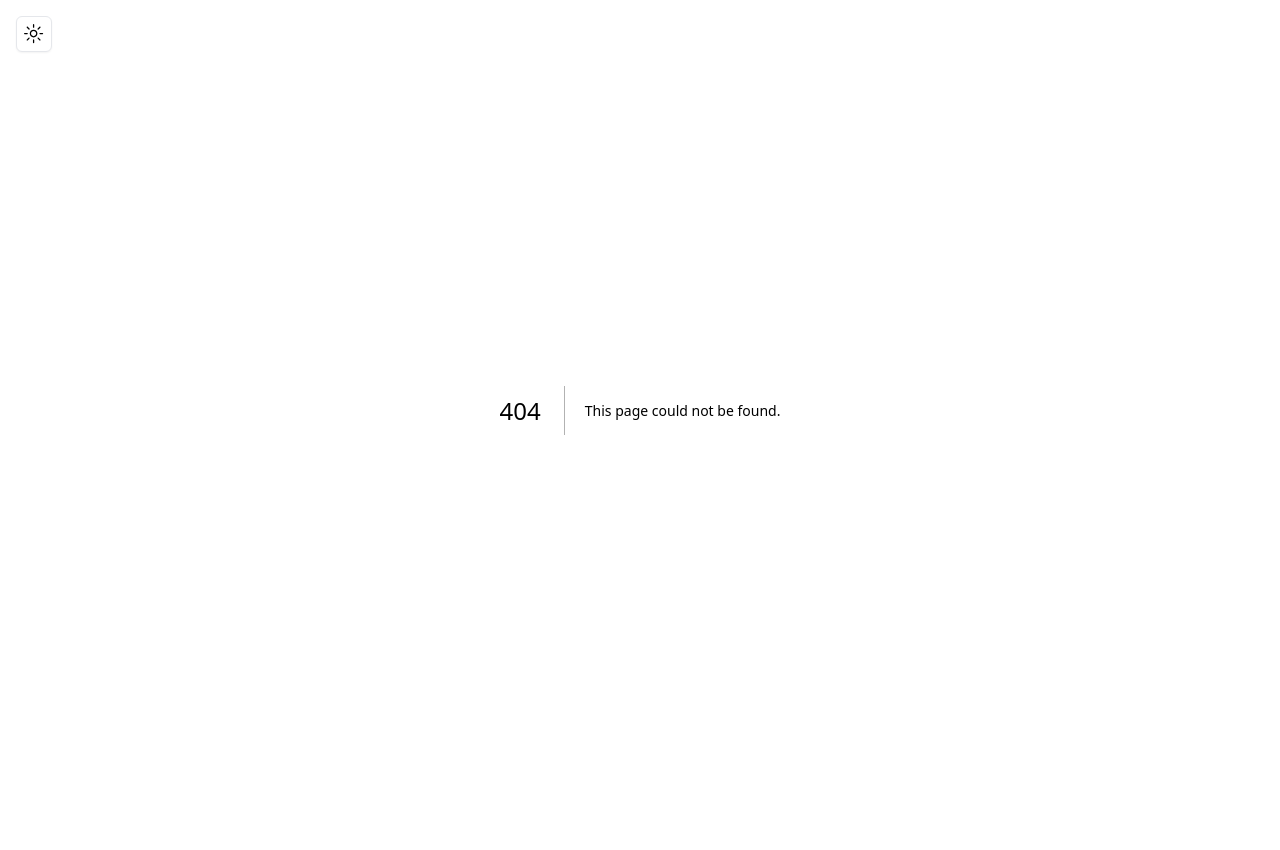
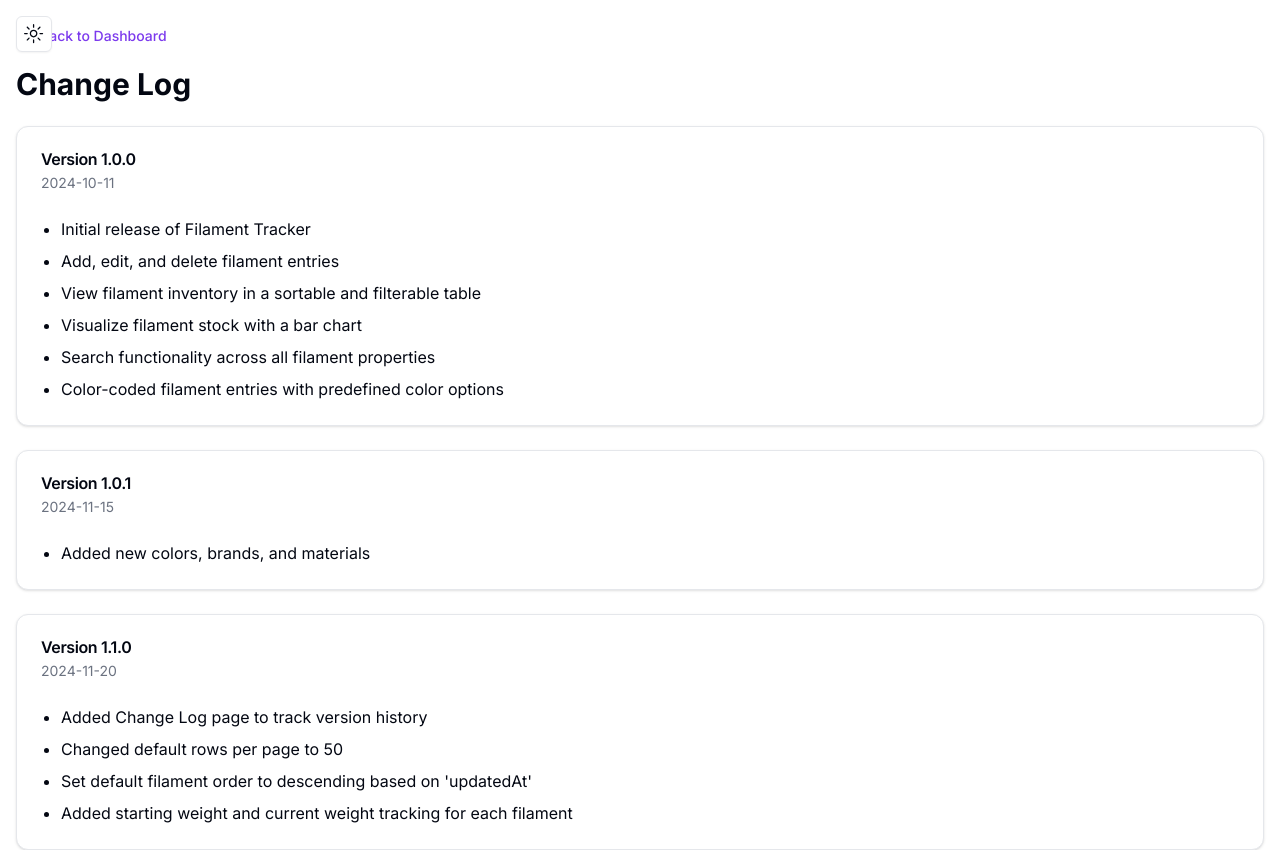
Before and after one commit to cdeck95/filament-tracking, a Next.js app: page /change-log in a window 1280 px wide. Before the commit this address had no page. Shown: the top 850 px of the page. Before the commit the page ends 810 px from the top, so only its background shows below. Built offline with nearby package versions, Linux system fonts and the light colour scheme.

Commit message:
change log

```diff
--- /dev/null
+++ b/app/change-log/page.tsx
@@ -0,0 +1,107 @@
+"use client";
+
+import { useState } from "react";
+import Link from "next/link";
+import { Button } from "@/components/ui/button";
+import {
+  Card,
+  CardContent,
+  CardDescription,
+  CardHeader,
+  CardTitle,
+} from "@/components/ui/card";
+import { ArrowLeft } from "lucide-react";
+
+interface ChangeLogEntry {
+  version: string;
+  date: string;
+  changes: string[];
+}
+
+const initialRelease: ChangeLogEntry = {
+  version: "1.0.0",
+  date: "2024-10-11",
+  changes: [
+    "Initial release of Filament Tracker",
+    "Add, edit, and delete filament entries",
+    "View filament inventory in a sortable and filterable table",
+    "Visualize filament stock with a bar chart",
+    "Search functionality across all filament properties",
+    "Color-coded filament entries with predefined color options",
+  ],
+};
+
+const updates: ChangeLogEntry[] = [
+  {
+    version: "1.0.1",
+    date: "2024-11-15",
+    changes: ["Added new colors, brands, and materials"],
+  },
+  {
+    version: "1.1.0",
+    date: "2024-11-20",
+    changes: [
+      "Added Change Log page to track version history",
+      "Changed default rows per page to 50",
+      "Set default filament order to descending based on 'updatedAt'",
+      "Added starting weight and current weight tracking for each filament",
+    ],
+  },
+  {
+    version: "1.1.1",
+    date: "2024-11-27",
+    changes: ["Added new colors, brands, and materials"],
+  },
+
+  {
+    version: "1.2.0",
+    date: "2024-12-14",
+    changes: [
+      "Clicking anywhere in the row now opens the edit filament page",
+      "Added a delete button in the actions menu for quick deletion",
+      "Added 'close' and 'home' buttons on the QR code page for easier navigation",
+      "Added a 'notes' field to the filament object",
+      "Added the 'notes' column to the filament table",
+      "Added a toggle to auto-open the QR code after adding a filament",
+    ],
+  },
+];
+
+export default function ChangeLog() {
+  const [changeLog, setChangeLog] = useState<ChangeLogEntry[]>([
+    initialRelease,
+    ...updates,
+  ]);
+
+  return (
+    <div className="container mx-auto p-4">
+      <div className="mb-4">
+        <Link
+          href="/"
+          className="inline-flex items-center text-sm font-medium text-primary hover:underline"
+        >
+          <ArrowLeft className="mr-2 h-4 w-4" />
+          Back to Dashboard
+        </Link>
+      </div>
+
+      <h1 className="text-3xl font-bold mb-6">Change Log</h1>
+
+      {changeLog.map((entry, index) => (
+        <Card key={index} className="mb-6">
+          <CardHeader>
+            <CardTitle>Version {entry.version}</CardTitle>
+            <CardDescription>{entry.date}</CardDescription>
+          </CardHeader>
+          <CardContent>
+            <ul className="list-disc pl-5 space-y-2">
+              {entry.changes.map((change, changeIndex) => (
+                <li key={changeIndex}>{change}</li>
+              ))}
+            </ul>
+          </CardContent>
+        </Card>
+      ))}
+    </div>
+  );
+}
```
